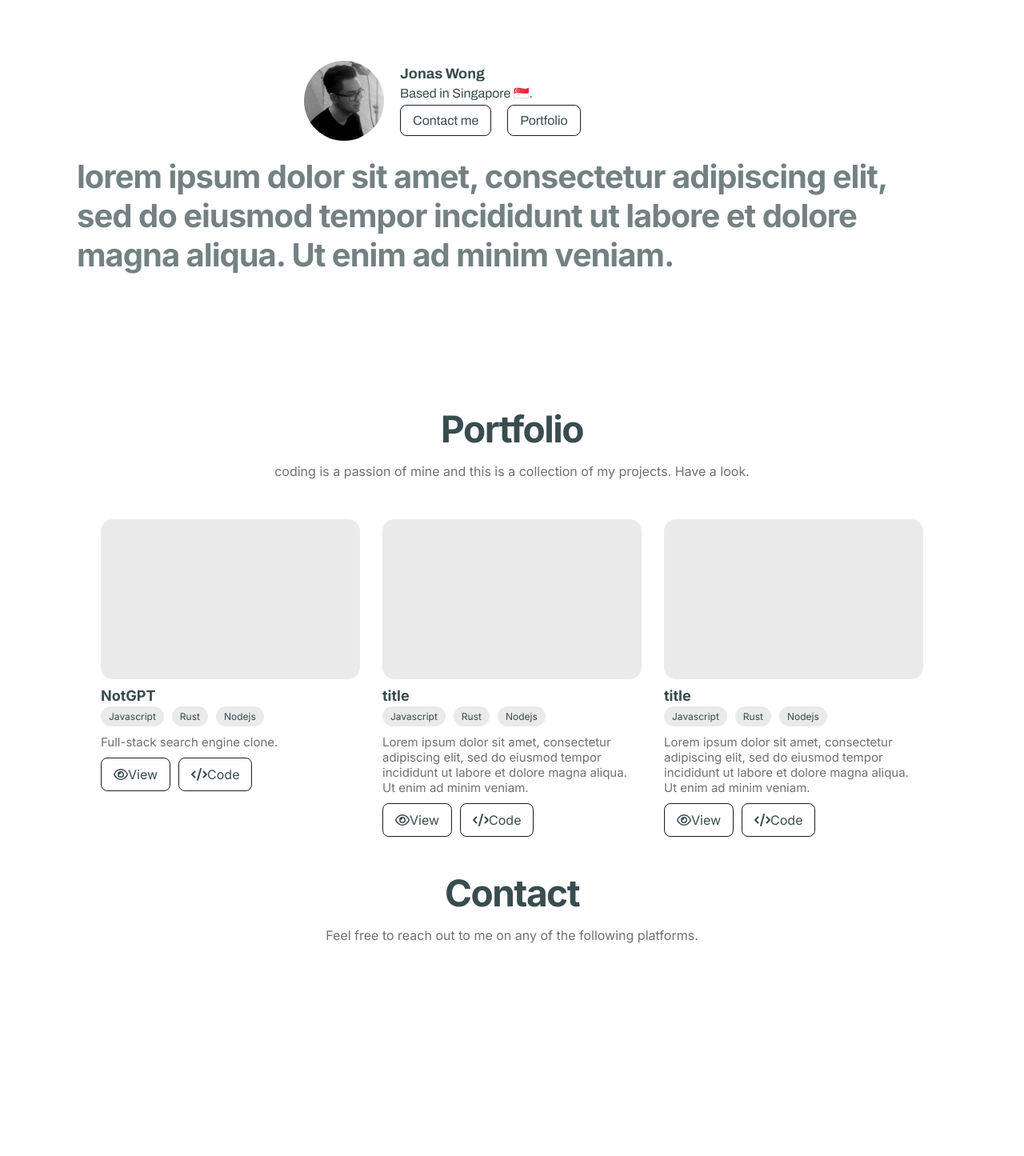
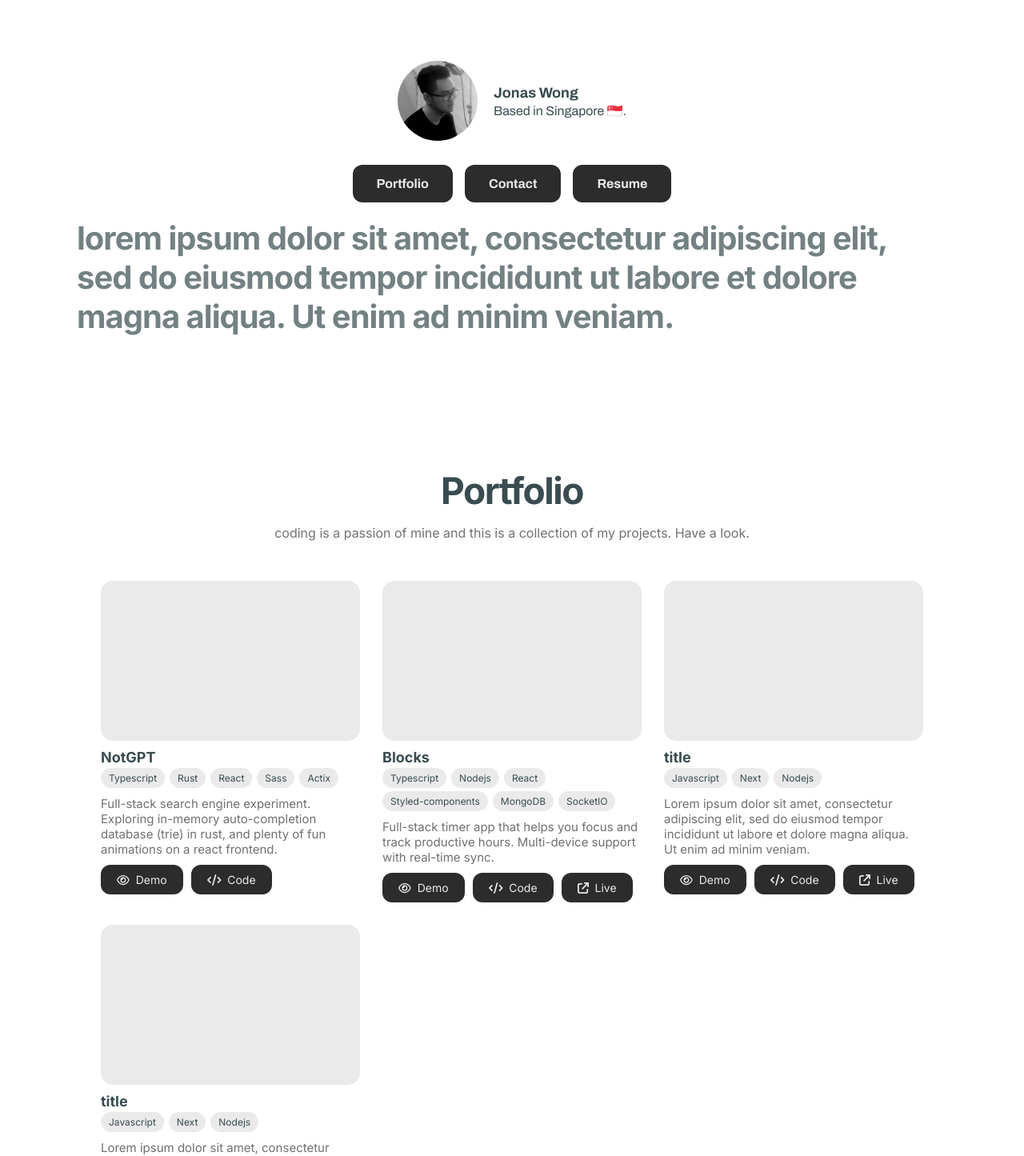
Before and after one commit to jns-w/devsite, a Next.js app: page / in a window 1280 px wide. Shown: the part 720-2165 px from the top of the page at 80% size. Before the commit the page ends 1995 px from the top, so only its background shows below. Built offline with nearby package versions, Linux system fonts and the light colour scheme.

Commit message:
done: bio & portfolio sections

```diff
--- a/app/page.tsx
+++ b/app/page.tsx
@@ -1,14 +1,14 @@
 import Image from 'next/image'
 import styles from './page.module.scss'
 import {Header} from "@/shared-components";
-import {HeroSection, BioSection, WorkSection, ContactSection} from "@/components";
+import {HeroSection, BioSection, PortfolioSection, ContactSection} from "@/components";
 
 export default function Home() {
   return (
     <main className={styles.main}>
       <HeroSection/>
       <BioSection/>
-      <WorkSection/>
+      <PortfolioSection/>
       <ContactSection/>
     </main>
   )
--- a/components/bio-section/BioSection.tsx
+++ b/components/bio-section/BioSection.tsx
@@ -3,29 +3,97 @@
 import styles from './bio-section.module.scss';
 import {archivo} from "@/styles/fonts";
 import {motion} from "framer-motion";
+import {FontAwesomeIcon} from "@fortawesome/react-fontawesome";
+import {faTurnDown} from "@fortawesome/free-solid-svg-icons";
 
 export function BioSection() {
+
+  const buttons = [
+    {
+      text: "Portfolio"
+    },
+    {
+      text: "Contact",
+    },
+    {
+      text: "Resume"
+    }
+  ]
+
+  const button = {
+    normal: {},
+    hovered: {
+      width: "95px",
+      backgroundColor: "var(--theme-accent)",
+      transition: {type: "spring", stiffness: 500, damping: 20, duration: 0.1}
+    }
+  }
+
+  const buttonIcon = {
+    normal: {
+      opacity: 0,
+      rotate: -110,
+      x: -15,
+    },
+    hovered: {
+      opacity: 1,
+      rotate: 0,
+      x: 0,
+      transition: {type: "spring", stiffness: 500, damping: 10, duration: 0.3}
+    }
+  }
+
   return (
     <div className={styles.wrapper}>
       <div className={styles.container}>
         <div className={styles.bioGroup}>
           <div className={styles.photo}/>
           <div className={styles.bio}>
+
             <h2 className={archivo.className}>Jonas Wong</h2>
+
             <text className={archivo.className}>
               Based in Singapore 🇸🇬.
             </text>
 
-            <div className={`${styles.buttonsGroup} ${archivo.className}`}>
-              <motion.button>Contact me</motion.button>
-              <motion.button>Portfolio</motion.button>
-            </div>
+
           </div>
+
+
         </div>
 
+        <div className={`${styles.buttonsGroup} ${archivo.className}`}>
+          {
+            buttons.map((el, i) => {
+              return <motion.button
+                style={{position: "relative"}}
+                key={el.text}
+                animate={{backgroundColor: "#2c2c2c"}}
+                variants={button}
+                initial="normal"
+                whileHover="hovered"
+              >
+                {el.text}
+                <motion.div
+                  style={{
+                    position: "absolute",
+                    right: "30px",
+                  }}
+                  variants={buttonIcon}
+                >
+                  <FontAwesomeIcon
+                    icon={faTurnDown}
+                  />
+                </motion.div>
+
+              </motion.button>
+            })
+          }
+        </div>
 
         <div className={styles.description}>
-          lorem ipsum dolor sit amet, consectetur adipiscing elit, sed do eiusmod tempor incididunt ut labore et dolore magna aliqua. Ut enim ad minim veniam.
+          lorem ipsum dolor sit amet, consectetur adipiscing elit, sed do eiusmod tempor incididunt ut labore et dolore
+          magna aliqua. Ut enim ad minim veniam.
         </div>
       </div>
     </div>
--- a/components/bio-section/bio-section.module.scss
+++ b/components/bio-section/bio-section.module.scss
@@ -39,12 +39,9 @@ $photo-size: 100px;
   flex-direction: column;
   justify-content: center;
   align-items: flex-start;
+  gap: 5px;
 
   color: var(--theme-text-color);
-
-  width: 400px;
-
-  gap: 5px;
 
   h2 {
     font-size: 18px;
@@ -54,19 +51,21 @@ $photo-size: 100px;
   text {
     font-size: 16px;
     font-weight: 400;
-    line-height: 1.2;
+    line-height: 1;
   }
+
 }
 
 .buttonsGroup {
+  margin-top: 10px;
   display: flex;
   flex-direction: row;
-  gap: 20px;
+  gap: 15px;
 
   //width: 100%;
 
   button {
-    @include button()
+    @include button-dark-lg();
   }
 }
 
--- a/components/index.ts
+++ b/components/index.ts
@@ -1,5 +1,5 @@
 export * from './header/Header'
 export * from './hero-section/HeroSection'
 export * from './bio-section/BioSection'
-export * from './work-section/WorkSection'
+export * from './portfolio-section/PortfolioSection'
 export * from './contact-section/ContactSection'
--- /dev/null
+++ b/components/portfolio-section/PortfolioSection.tsx
@@ -0,0 +1,176 @@
+"use client"
+import styles from './portfolio-section.module.scss';
+import {motion} from "framer-motion";
+import {FontAwesomeIcon} from "@fortawesome/react-fontawesome";
+import {faEye} from "@fortawesome/free-regular-svg-icons";
+import {faArrowUpRightFromSquare, faCode} from "@fortawesome/free-solid-svg-icons";
+
+type Link = {
+  type: "Demo" | "Code" | "Live",
+  href: string
+}
+
+type Portfolio = {
+  title: string,
+  description: string,
+  tags: string[],
+  links: Link[]
+}
+
+export function PortfolioSection() {
+
+  const portfolios: Portfolio[] = [
+    {
+      title: "NotGPT",
+      description: "Full-stack search engine experiment. Exploring in-memory auto-completion database (trie) in rust, and plenty of fun animations on a react frontend.",
+      tags: ["Typescript", "Rust", "React", "Sass", "Actix"],
+      links: [
+        {
+          type: "Demo",
+          href: "y"
+        },
+        {
+          type: "Code",
+          href: "y",
+        },
+        {
+          type: "Live",
+          href: ""
+        }
+      ]
+
+    },
+    {
+      title: "Blocks",
+      description: "Full-stack timer app that helps you focus and track productive hours. Multi-device support with real-time sync.",
+      tags: ["Typescript", "Nodejs", "React", "Styled-components", "MongoDB", "SocketIO"],
+      links: [
+        {
+          type: "Demo",
+          href: "y"
+        },
+        {
+          type: "Code",
+          href: "y",
+        },
+        {
+          type: "Live",
+          href: "y"
+        }
+      ]
+    }
+  ]
+
+  return (
+    <div className={styles.wrapper}>
+      <div className={styles.container}>
+        <div className={styles.headerContainer}>
+          <h1 id="Portfolio">Portfolio</h1>
+          <p>coding is a passion of mine and this is a collection of my projects. Have a look.</p>
+        </div>
+        <div className={styles.projectsGrid}>
+          {portfolios.map(el => (
+            <Card key={el.title} title={el.title} description={el.description} tags={el.tags} links={el.links}/>
+          ))}
+          <Card title={"title"}
+                description={"Lorem ipsum dolor sit amet, consectetur adipiscing elit, sed do eiusmod tempor incididunt ut labore et dolore magna aliqua. Ut enim ad minim veniam."}/>
+          <Card title={"title"}
+                description={"Lorem ipsum dolor sit amet, consectetur adipiscing elit, sed do eiusmod tempor incididunt ut labore et dolore magna aliqua. Ut enim ad minim veniam."}/>
+        </div>
+      </div>
+    </div>
+  )
+}
+
+
+type CardProps = {
+  title: string,
+  description: string,
+  tags?: string[],
+  links?: Link[]
+}
+
+function Card(props: CardProps) {
+
+  const placeholderTags = ["Javascript", "Next", "Nodejs"]
+  const placeholderLinks: Link[] = [
+    {
+      type: "Demo",
+      href: "a"
+    },
+    {
+      type: "Code",
+      href: "a",
+    },
+    {
+      type: "Live",
+      href: "a"
+    }
+  ]
+
+  return (
+    <motion.div
+      className={styles.card}
+    >
+      <div className={styles.thumbnail}/>
+      <h2>{props.title}</h2>
+      <div className={styles.tags}>
+        {props.tags ?
+          props.tags.map(el => (
+            <span key={el}>{el}</span>
+          ))
+          :
+          placeholderTags.map(el => (
+            <span key={el}>{el}</span>
+          ))
+        }
+
+      </div>
+      <p>{props.description}</p>
+
+      <div className={styles.buttons}>
+
+        {
+          props.links ?
+            props.links.map(el => {
+              if (!el.href) return;
+              return <motion.button key={el.type} whileHover="hovered">
+                <motion.div
+                  variants={{
+                    hovered: {rotateZ: 360, transition: {type: "spring", stiffness: 500, damping: 70, duration: .7}},
+                  }}
+                >
+                  {el.type === "Demo" &&
+                      <FontAwesomeIcon icon={faEye}/>}
+                  {el.type === "Code" &&
+                      <FontAwesomeIcon icon={faCode}/>}
+                  {el.type === "Live" &&
+                      <FontAwesomeIcon icon={faArrowUpRightFromSquare}/>}
+                </motion.div>
+                {el.type}
+              </motion.button>
+            })
+            :
+            placeholderLinks.map(el => {
+              if (!el.href) return;
+             return <motion.button key={el.type} whileHover="hovered">
+                <motion.div
+                  variants={{
+                    hovered: {rotateZ: 360, transition: {type: "spring", stiffness: 500, damping: 100, duration: .7}},
+                  }}
+                >
+                  {el.type === "Demo" &&
+                      <FontAwesomeIcon icon={faEye}/>}
+                  {el.type === "Code" &&
+                      <FontAwesomeIcon icon={faCode}/>}
+                  {el.type === "Live" &&
+                      <FontAwesomeIcon icon={faArrowUpRightFromSquare}/>}
+                </motion.div>
+                {el.type}
+              </motion.button>
+            })
+        }
+      </div>
+    </motion.div>
+  )
+}
--- a/components/work-section/work-section.module.scss
+++ b/components/portfolio-section/portfolio-section.module.scss
@@ -9,7 +9,7 @@
   flex-direction: column;
   justify-content: flex-start;
   align-items: center;
-  height: 600px;
+  min-height: 600px;
   padding: 20px 30px;
 
   color: var(--theme-text-color);
@@ -83,7 +83,7 @@
 .tags {
     display: flex;
     flex-wrap: wrap;
-    gap: 10px;
+    gap: 4px 6px;
     margin: 3px 0 10px 0;
 
     span {
@@ -102,10 +102,9 @@
   gap: 10px;
 
   button {
-    @include button;
-    //font-size: 15px;
-    //border: 1px solid black;
-    //border-radius: 6px;
-    //padding: 10px 20px;
+    @include button-dark;
+    svg {
+
+    }
   }
 }
--- a/components/work-section/WorkSection.tsx
+++ /dev/null
@@ -1,60 +0,0 @@
-"use client"
-import styles from './work-section.module.scss';
-import {motion} from "framer-motion";
-import {FontAwesomeIcon} from "@fortawesome/react-fontawesome";
-import {faEye} from "@fortawesome/free-regular-svg-icons";
-import {faCode} from "@fortawesome/free-solid-svg-icons";
-
-export function WorkSection() {
-  return (
-    <div className={styles.wrapper}>
-      <div className={styles.container}>
-        <div className={styles.headerContainer}>
-          <h1 id="Portfolio">Portfolio</h1>
-          <p>coding is a passion of mine and this is a collection of my projects. Have a look.</p>
-        </div>
-        <div className={styles.projectsGrid}>
-          <Card title={"NotGPT"} description={"Full-stack search engine clone."}/>
-          <Card title={"title"}
-                description={"Lorem ipsum dolor sit amet, consectetur adipiscing elit, sed do eiusmod tempor incididunt ut labore et dolore magna aliqua. Ut enim ad minim veniam."}/>
-          <Card title={"title"}
-                description={"Lorem ipsum dolor sit amet, consectetur adipiscing elit, sed do eiusmod tempor incididunt ut labore et dolore magna aliqua. Ut enim ad minim veniam."}/>
-        </div>
-      </div>
-    </div>
-  )
-}
-
-type CardProps = {
-  title: string;
-  description: string;
-
-}
-
-function Card(props: CardProps) {
-  return (
-    <motion.div
-      className={styles.card}
-    >
-      <div className={styles.thumbnail}/>
-      <h2>{props.title}</h2>
-      <div className={styles.tags}>
-        <span>Javascript</span>
-        <span>Rust</span>
-        <span>Nodejs</span>
-      </div>
-      <p>{props.description}</p>
-
-      <div className={styles.buttons}>
-        <button>
-          <FontAwesomeIcon icon={faEye}/>
-          View
-        </button>
-        <button>
-          <FontAwesomeIcon icon={faCode}/>
-          Code</button>
-      </div>
-
-    </motion.div>
-  )
-}
--- a/styles/themes/_core-themes.scss
+++ b/styles/themes/_core-themes.scss
@@ -8,8 +8,8 @@ $theme-map-light: (
 
 $theme-map-dark: (
         $--theme-bg: #1c1c1c,
-        $--theme-text-color: #fff,
-        $--theme-mild-text-color: #8d927e,
+        $--theme-text-color: #f1f1f1,
+        $--theme-mild-text-color: #8d8d8c,
         $--theme-mild-backing: #282828,
         $--theme-accent: #ec309b
 )
```
Also changed, not shown: styles/components/_buttons.scss (+25 -3 lines).
